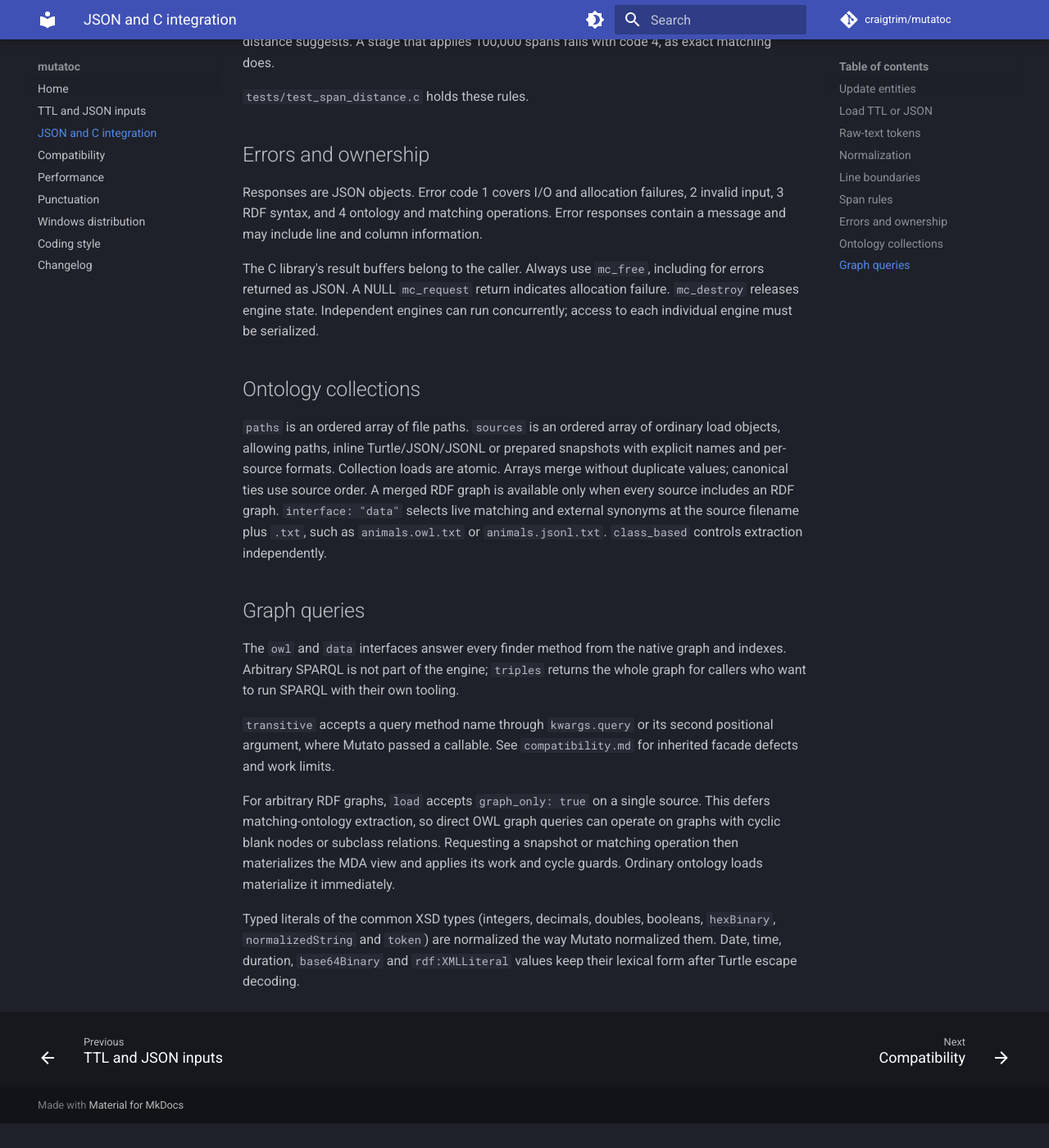
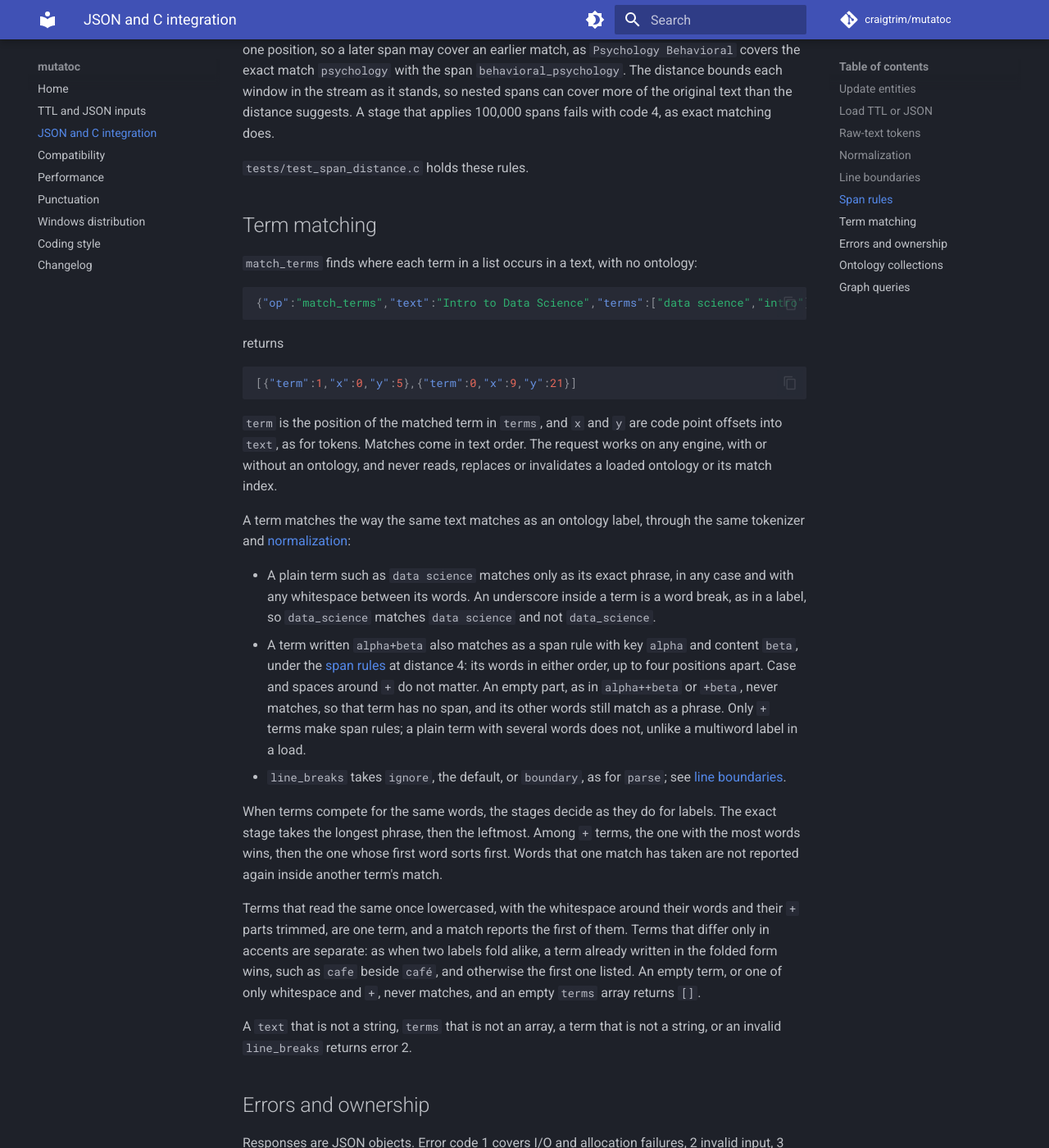
Before and after one commit to craigtrim/mutatoc, an MkDocs documentation site: the page built from docs/protocol.md, in a window 1280 px wide and 1400 px high, scrolled down 8245 px. Shown: the whole window at 82% size. Built offline with MkDocs 1.6.1 and Material for MkDocs 9.7.7, drawn with Linux system fonts in a browser that asks for light colours; comment, search, counter and statistics services are not loaded; before the commit the page ends 9615 px from its top, so only the background shows below that; some of the changed text lies outside the part shown.

Commit message:
docs: document the match_terms request

````diff
--- a/docs/protocol.md
+++ b/docs/protocol.md
@@ -17,6 +17,7 @@ Each request is one JSON object. The CLI's `--serve` mode accepts newline-delimi
 | `transform_tokens` | `stage`, `tokens`, optional `line_breaks` | one optional service: `exact`, `spans`, `hierarchy`, or `augment` |
 | `parse_tokens` | `tokens`, optional `ctr`, `line_breaks` | matched tokens and canonical text, without tokenizing |
 | `tokenize` | `text` | the tokens `parse` would match |
+| `match_terms` | `text`, `terms`, optional `line_breaks` | where each term occurs in the text, with no ontology; see [Term matching](#term-matching) |
 | `generate_synonyms` | `data`, optional `reverse` | synonym view |
 | `generate_lookup` | `data` | lookup view |
 | `generate_spans` | `data`, optional `distance`, `plus_only`, `comma_lists` | span rules |
@@ -153,6 +154,36 @@ The spans stage applies rules one at a time until none fits. Each round takes th
 
 `tests/test_span_distance.c` holds these rules.
 
+## Term matching
+
+<!-- craigtrim/mutatoc#23 -->
+
+`match_terms` finds where each term in a list occurs in a text, with no ontology:
+
+```json
+{"op":"match_terms","text":"Intro to Data Science","terms":["data science","intro"]}
+```
+
+returns
+
+```json
+[{"term":1,"x":0,"y":5},{"term":0,"x":9,"y":21}]
+```
+
+`term` is the position of the matched term in `terms`, and `x` and `y` are code point offsets into `text`, as for tokens. Matches come in text order. The request works on any engine, with or without an ontology, and never reads, replaces or invalidates a loaded ontology or its match index.
+
+A term matches the way the same text matches as an ontology label, through the same tokenizer and [normalization](#normalization):
+
+- A plain term such as `data science` matches only as its exact phrase, in any case and with any whitespace between its words. An underscore inside a term is a word break, as in a label, so `data_science` matches `data science` and not `data_science`.
+- A term written `alpha+beta` also matches as a span rule with key `alpha` and content `beta`, under the [span rules](#span-rules) at distance 4: its words in either order, up to four positions apart. Case and spaces around `+` do not matter. An empty part, as in `alpha++beta` or `+beta`, never matches, so that term has no span, and its other words still match as a phrase. Only `+` terms make span rules; a plain term with several words does not, unlike a multiword label in a load.
+- `line_breaks` takes `ignore`, the default, or `boundary`, as for `parse`; see [line boundaries](#line-boundaries).
+
+When terms compete for the same words, the stages decide as they do for labels. The exact stage takes the longest phrase, then the leftmost. Among `+` terms, the one with the most words wins, then the one whose first word sorts first. Words that one match has taken are not reported again inside another term's match.
+
+Terms that read the same once lowercased, with the whitespace around their words and their `+` parts trimmed, are one term, and a match reports the first of them. Terms that differ only in accents are separate: as when two labels fold alike, a term already written in the folded form wins, such as `cafe` beside `café`, and otherwise the first one listed. An empty term, or one of only whitespace and `+`, never matches, and an empty `terms` array returns `[]`.
+
+A `text` that is not a string, `terms` that is not an array, a term that is not a string, or an invalid `line_breaks` returns error 2.
+
 ## Errors and ownership
 
 Responses are JSON objects. Error code 1 covers I/O and allocation failures, 2 invalid input, 3 RDF syntax, and 4 ontology and matching operations. Error responses contain a message and may include line and column information.
````
Also changed, not shown: CHANGELOG.md (+4 -0 lines), docs/compatibility.md (+1 -0 lines).
